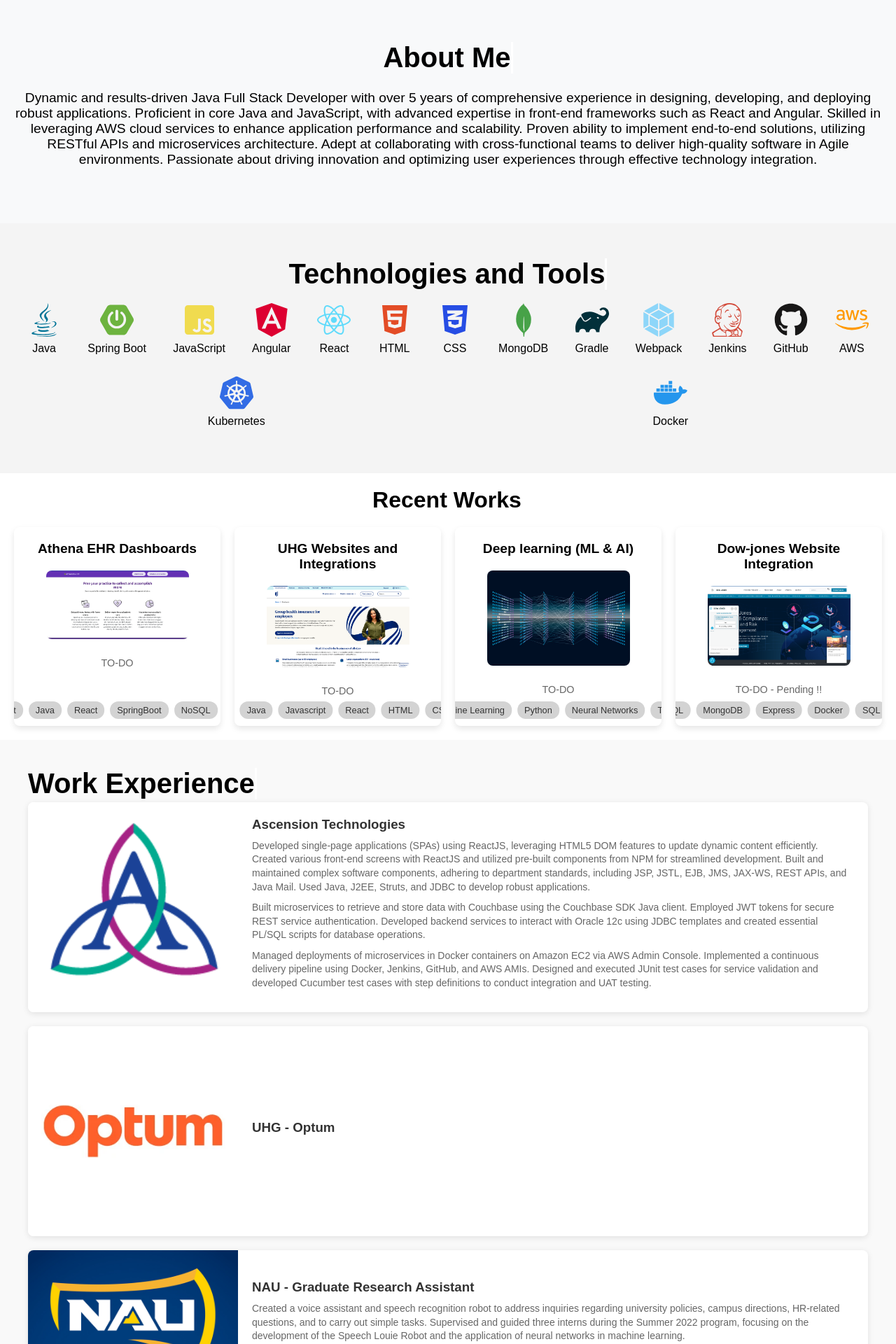
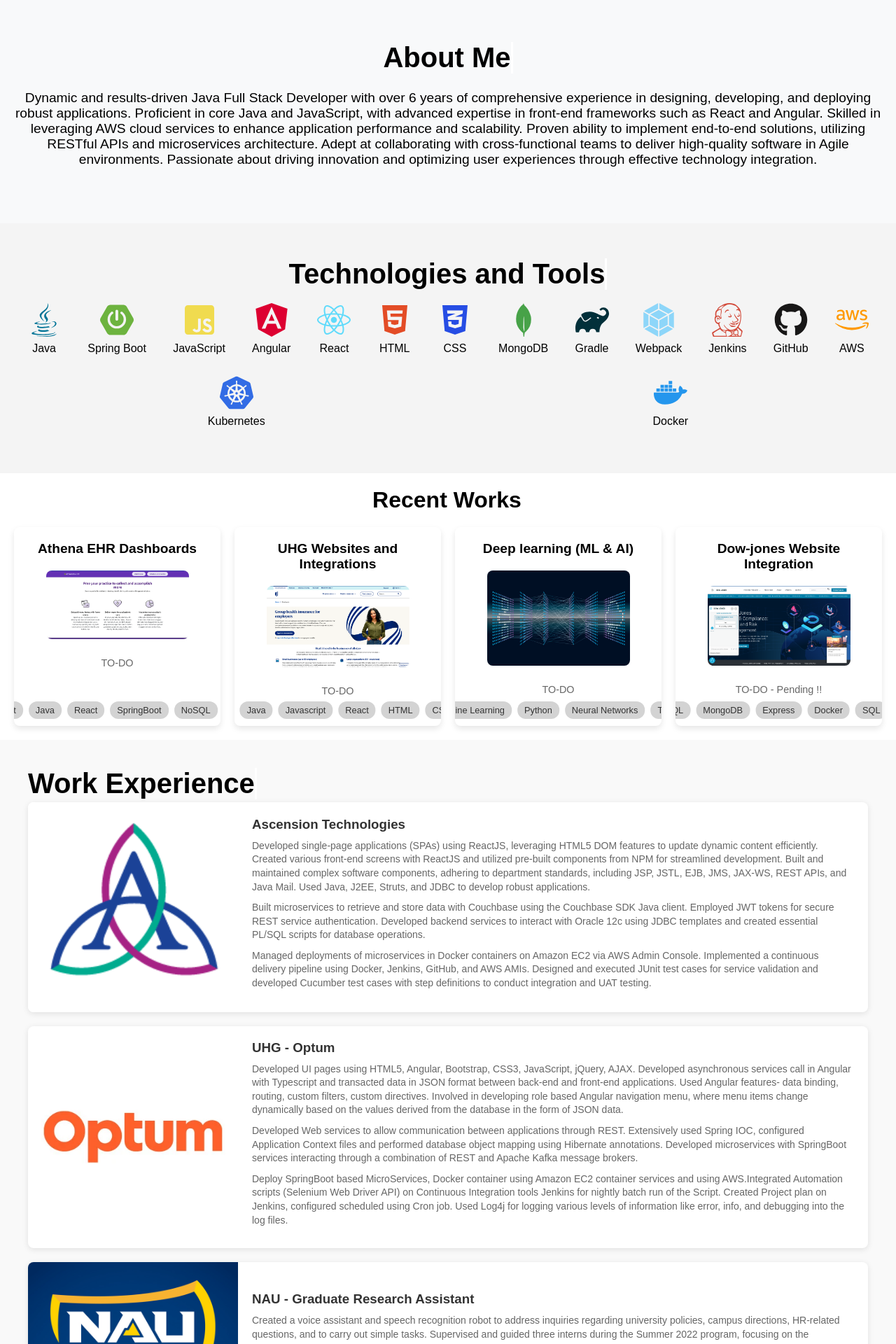
Before and after one commit to Harshavardhan0727/my-portfolio, a React (Create React App) app: page / in a window 1280 px wide. Shown: the part 820-2740 px from the top of the page at 70% size. Built offline with nearby package versions, Linux system fonts and the light colour scheme.

Commit message:
project changes

```diff
--- a/src/components/About.js
+++ b/src/components/About.js
@@ -7,7 +7,7 @@
         <section id="about" data-aos="fade-right">
             <h2 data-aos="fade-up">About Me</h2>
             <p data-aos="fade-up" data-aos-delay="200">
-            Dynamic and results-driven Java Full Stack Developer with over 5 years of comprehensive experience in designing, developing, and deploying robust applications. Proficient in core Java and JavaScript, with advanced expertise in front-end frameworks such as React and Angular. Skilled in leveraging AWS cloud services to enhance application performance and scalability. Proven ability to implement end-to-end solutions, utilizing RESTful APIs and microservices architecture. Adept at collaborating with cross-functional teams to deliver high-quality software in Agile environments. Passionate about driving innovation and optimizing user experiences through effective technology integration.
+            Dynamic and results-driven Java Full Stack Developer with over 6 years of comprehensive experience in designing, developing, and deploying robust applications. Proficient in core Java and JavaScript, with advanced expertise in front-end frameworks such as React and Angular. Skilled in leveraging AWS cloud services to enhance application performance and scalability. Proven ability to implement end-to-end solutions, utilizing RESTful APIs and microservices architecture. Adept at collaborating with cross-functional teams to deliver high-quality software in Agile environments. Passionate about driving innovation and optimizing user experiences through effective technology integration.
             </p>
         </section>
     );
--- a/src/components/Projects.js
+++ b/src/components/Projects.js
@@ -33,6 +33,13 @@
                 <div className="project-content">
                     <h3>UHG - Optum</h3>
                     <p>
+                    Developed UI pages using HTML5, Angular, Bootstrap, CSS3, JavaScript, jQuery, AJAX. Developed asynchronous services call in Angular with Typescript and transacted data in JSON format between   back-end and front-end applications. Used Angular features- data binding, routing, custom filters, custom directives. Involved in developing role based Angular navigation menu, where menu items change dynamically based on the values derived from the database in the form of JSON data.
+                    </p>
+                    <p>
+                    Developed Web services to allow communication between applications through REST. Extensively used Spring IOC, configured Application Context files and performed database object mapping using  Hibernate annotations. Developed microservices with SpringBoot services interacting through a combination of REST and Apache Kafka     message brokers.
+                    </p>
+                    <p>
+                    Deploy SpringBoot based MicroServices, Docker container using Amazon EC2 container services and using AWS.Integrated Automation scripts (Selenium Web Driver API) on Continuous Integration tools Jenkins for nightly batch run of the Script. Created Project plan on Jenkins, configured scheduled using Cron job. Used Log4j for logging various levels of information like error, info, and debugging into the log files.
 
                     </p>
                 </div>
```
